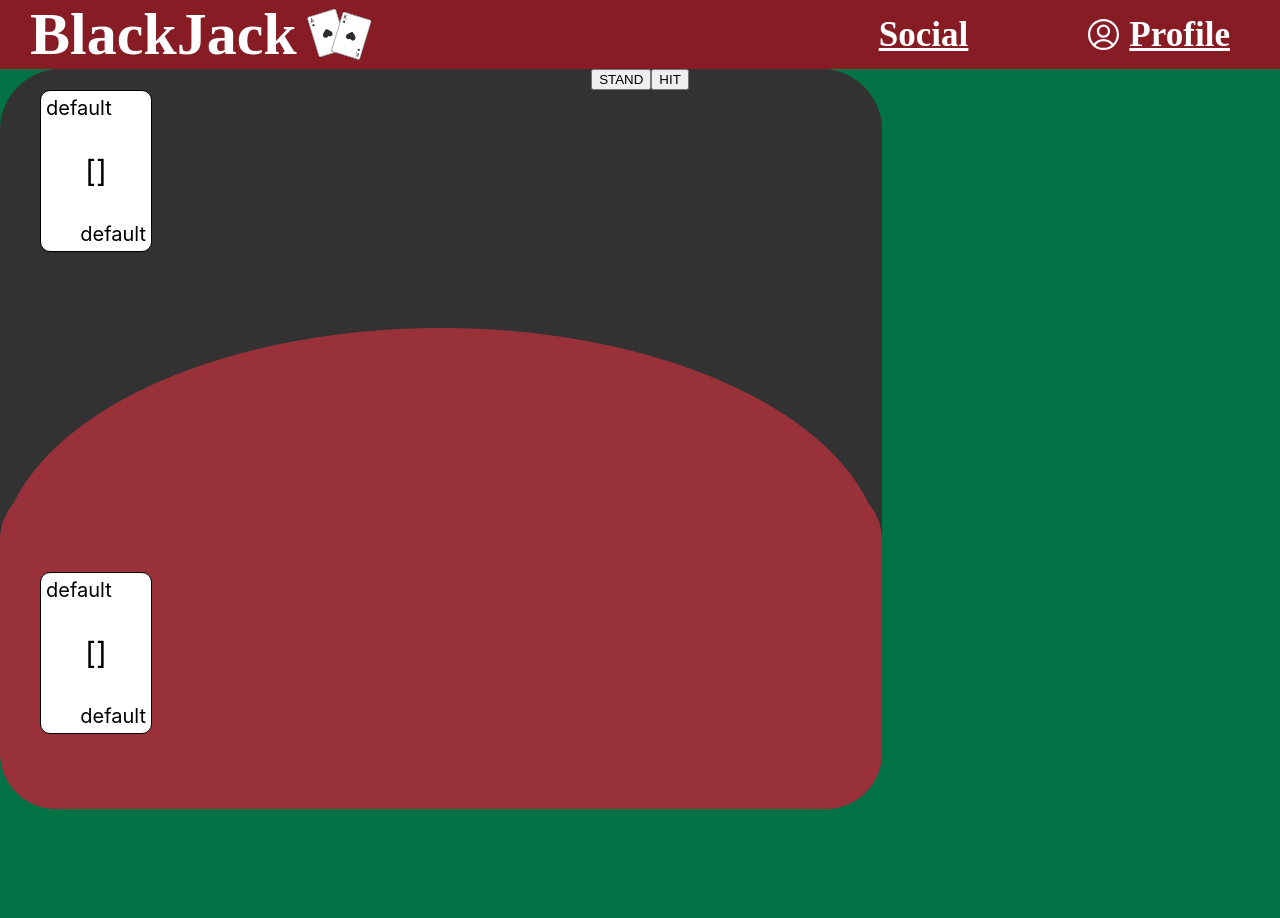
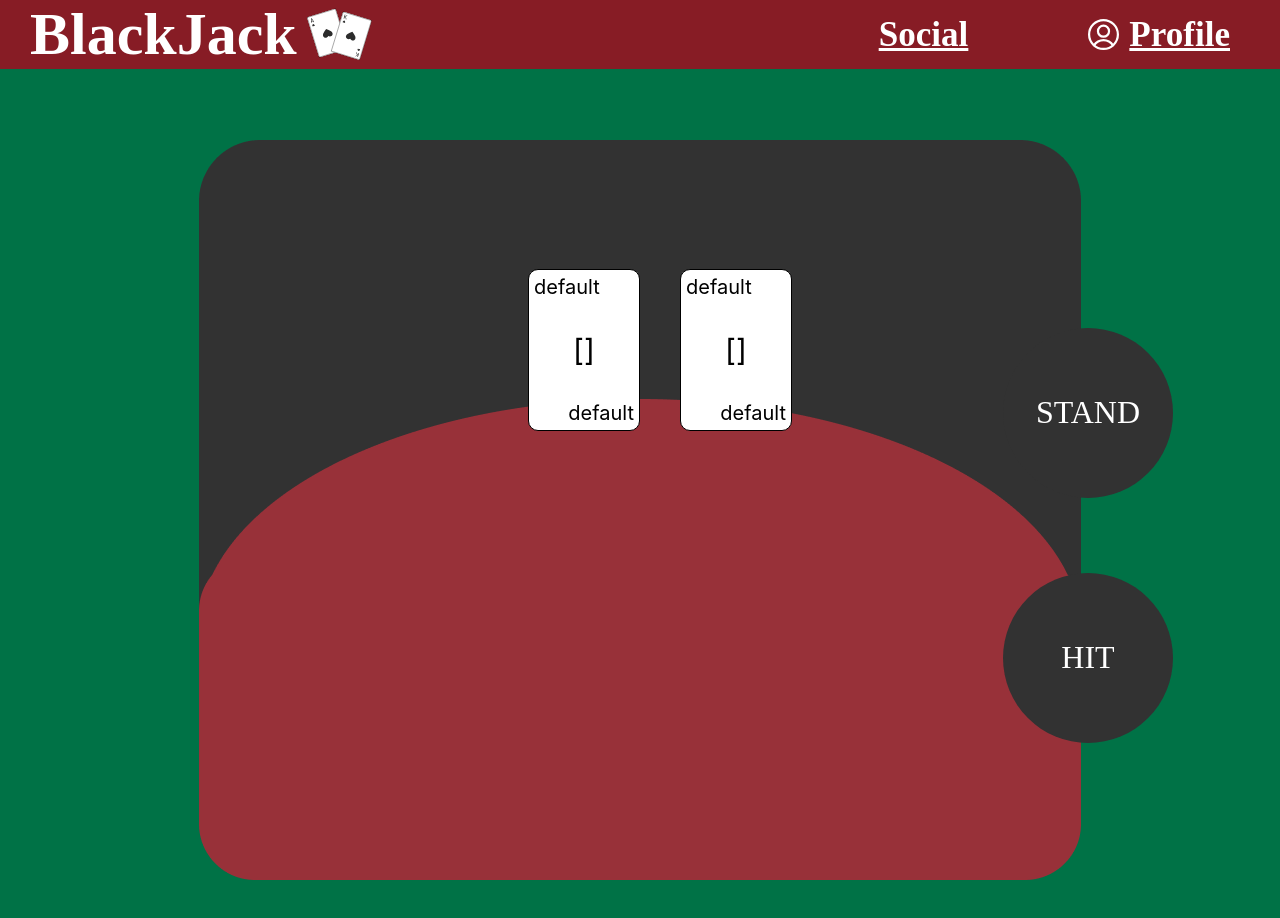
Before and after one commit to Maval015/Blackjack-Frontend, a React (Create React App) app: page /GamePlay in a window 1280 px wide. Shown: the top 918 px of the page. After the commit the page ends 880 px from the top, so only its background shows below. Built offline with nearby package versions, Linux system fonts and the light colour scheme.

Commit message:
ui changes

```diff
--- a/src/components/CreateAccountPage/CreateAccount.css
+++ b/src/components/CreateAccountPage/CreateAccount.css
@@ -44,3 +44,31 @@
   .formGroup {
     margin-bottom: 20px;
   }
+
+  .createAccButton {
+    background-color: #871c25;
+    color: white;
+    font-family: 'Alegreya Sans';
+    font-size: 26px;
+    border: none;
+    border-radius: 20px;
+    padding: 10px;
+    padding-left: 30px;
+    padding-right: 30px;
+    width: fit-content;
+    transition: all 0.2s ease;
+    text-align: center;
+
+  }
+
+  .createAccButton:hover {
+    transform: scale(1.1);
+    font-size: 27px;
+  }
+
+  .createAccContainer {
+    text-align: center;
+    padding-top: 20px;
+    padding-bottom: 20px;
+
+  }
--- a/src/components/CreateAccountPage/CreateAccount.tsx
+++ b/src/components/CreateAccountPage/CreateAccount.tsx
@@ -117,7 +117,9 @@ function CreateAccount() {
                 onChange={handleConfirmPassword}
               />
             </div>
-            <button type="submit">Create Account</button>
+            <div className="createAccContainer">
+              <button className="createAccButton" type="submit">Create Account</button>
+            </div>
           </form>
         </div>
       </div>
--- a/src/components/GamePage/GamePlay.css
+++ b/src/components/GamePage/GamePlay.css
@@ -10,15 +10,42 @@
     format("truetype");
 }
 
-.table {
+
+.tableContainer1 {
+  position: relative;
   display: flex;
-  justify-content: flex-end; /* Move the image to the right */
+  justify-content: center;
+  align-items: center;
+  padding-top: 200px;
+}
+
+.table1 {
+  position: absolute;
+  z-index: -1;
+  display: flex;
+  justify-content: center;
+  align-items: center;
 }
 
 .standHitContainers {
+  position: absolute;
   display: flex;
-  justify-content: center;
-  align-items: center;
+  flex-direction: column;
+  gap: 75px;
+  margin-left: 70%;
+  padding-top: 50px;
+}
+
+.standButton1,
+.hitButton1 {
+  height: 170px;
+  width: 170px;
+  border-radius: 50%;
+  border: none;
+  background-color: #323232;
+  font-family: "Alegreya SC";
+  font-size: 32px;
+  color: white;
 }
 
 .playerCards,
--- a/src/components/GamePage/GamePlay.tsx
+++ b/src/components/GamePage/GamePlay.tsx
@@ -1,6 +1,6 @@
-import React, { useContext } from "react";
+import React, { useContext, useState } from "react";
 import Card from "./Card"; // Import the Card component
-import { GameResponse } from "../../api-calls";
+import { GameResponse, hit, stand } from "../../api-calls";
 import "./GamePlay.css";
 import NavBar from "../LogInPage/NavBar";
 import { GameStateContext } from "../game-state-context";
@@ -9,42 +9,76 @@ interface GamePlayProps {
   gameState: GameResponse;
 }
 
-const jsonResponse = {
-  "playerHand": "ACE of SPADES, EIGHT of SPADES",
-  "playerScore": 19,
-  "dealerHand": "QUEEN of HEARTS, QUEEN of DIAMONDS",
-  "dealerScore": 20,
-  "gameOutcome": "NONE"
-};
+// const jsonResponse = {
+//   playerHand: "ACE of SPADES, EIGHT of SPADES",
+//   playerScore: 19,
+//   dealerHand: "QUEEN of HEARTS, QUEEN of DIAMONDS",
+//   dealerScore: 20,
+//   gameOutcome: "NONE",
+// };
 
 function GamePlay() {
-  const { gameState } = useContext(GameStateContext);
-  // Function to parse card string and extract rank and suit
+  const { betAmount } = useContext(GameStateContext);
+
+  const { gameState, setGameState } = useContext(GameStateContext);
+  const [username] = useState("");
+
   const parseCard = (cardString: string) => {
     const [rank, suit] = cardString.split(" of ");
     return { rank, suit };
   };
 
-  // Parse player's hand
+
+  const handleHit = () => {
+    hit({
+      username,
+      betAmount,
+    }) // Assuming hit does not require betAmount
+      .then((response) => {
+        setGameState(response);
+      })
+      .catch((error) => {
+        console.error("Failed to hit", error);
+      });
+  };
+
+  const handleStand = () => {
+    stand({
+      username,
+      betAmount,
+    }) // Assuming stand does not require betAmount
+      .then((response) => {
+        setGameState(response);
+      })
+      .catch((error) => {
+        console.error("Failed to stand", error);
+      });
+  };
+
   const playerHand: string = gameState.playerHand;
-  const playerCards: { rank: string; suit: string }[] = playerHand.split(", ").map(parseCard);
+  const playerCards: { rank: string; suit: string }[] = playerHand
+    .split(", ")
+    .map(parseCard);
 
-  // Parse dealer's hand
   const dealerHand: string = gameState.dealerHand;
-  const dealerCards: { rank: string; suit: string }[] = dealerHand.split(", ").map(parseCard);
-
-  console.log("Player Hand:", playerHand);
-  console.log("Dealer Hand:", dealerHand);
+  const dealerCards: { rank: string; suit: string }[] = dealerHand
+    .split(", ")
+    .map(parseCard);
 
   return (
     <>
       <NavBar />
-      <div className="table">
+      <div className="tableContainer1">
+        <div className="table1">
           <img src="/assets/table.png" alt="Game Table" />
         </div>
         <div className="standHitContainers">
-        <button>STAND</button>
-        <button>HIT</button>
+          <button className="standButton1" onClick={() => handleStand()}>
+            STAND
+          </button>
+          <button className="hitButton1" onClick={() => handleHit()}>
+            HIT
+          </button>
         </div>
         <div className="dealerCards">
           {dealerCards.map((card, index) => (
@@ -56,8 +90,9 @@ function GamePlay() {
             <Card key={index} suit={card.suit} rank={card.rank} />
           ))}
         </div>
+      </div>
     </>
   );
-};
+}
 
 export default GamePlay;
--- a/src/components/LogInPage/LogIn.css
+++ b/src/components/LogInPage/LogIn.css
@@ -62,7 +62,6 @@
     display: flex;
     justify-content: center;
     margin-top: 100px;
-
   }
 
   .logInForm {
@@ -94,3 +93,30 @@
   .formGroup {
     margin-bottom: 20px;
   }
+
+  .logInButton {
+    background-color: #871c25;
+    color: white;
+    font-family: 'Alegreya Sans';
+    font-size: 26px;
+    border: none;
+    border-radius: 20px;
+    padding: 10px;
+    padding-left: 30px;
+    padding-right: 30px;
+    width: fit-content;
+    transition: all 0.2s ease;
+    text-align: center;
+
+  }
+
+  .logInButton:hover {
+    transform: scale(1.1);
+    font-size: 27px;
+  }
+
+  .logInContainer {
+    text-align: center;
+    padding-top: 20px;
+    padding-bottom: 20px;
+  }
--- a/src/components/LogInPage/LogIn.tsx
+++ b/src/components/LogInPage/LogIn.tsx
@@ -41,7 +41,7 @@ function LogIn() {
         console.log("User logged in successfully");
         setUser(username);
       } else {
-        console.log(response.text().then((text) => console.log(text)))
+        console.log(response.text().then((text) => console.log(text)));
         console.error("Error logging in user");
         setUser(null);
       }
@@ -88,7 +88,11 @@ function LogIn() {
                 onChange={handlePassword}
               />
             </div>
-            <button type="submit">Log In</button>
+            <div className="logInContainer">
+              <button className="logInButton" type="submit">
+                Log In
+              </button>
+            </div>
           </form>
         </div>
       </div>
```
Lines whose indentation alone changed are shown as unchanged.
